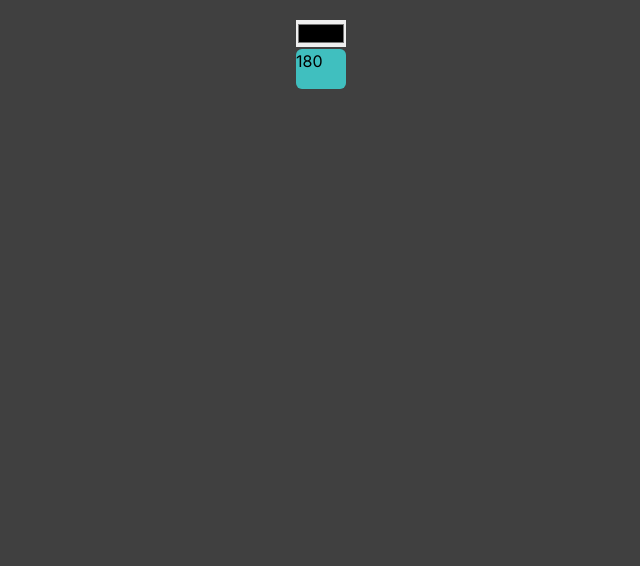
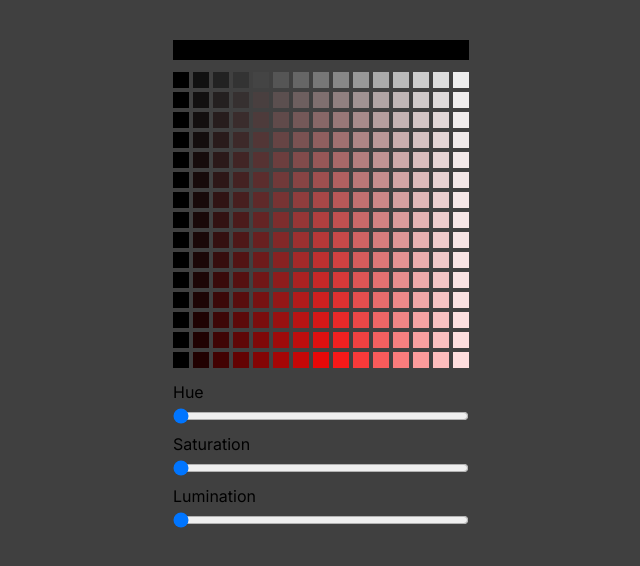
Before and after one commit to HrishikShaji/hrishixui, a Next.js app: page / in a window 1280 px wide. Shown: the top 566 px of the page, without its empty margins (319-959 px from the left). Built offline with nearby package versions, Linux system fonts and the light colour scheme.

Commit message:
added color palette

```diff
--- a/app/components/ColorPicker.tsx
+++ b/app/components/ColorPicker.tsx
@@ -1,186 +1,144 @@
 "use client";
 
-import { Dispatch, SetStateAction, useEffect, useState } from "react";
-import { useGridsLogic } from "./hooks/form";
-import { Counter } from "./Counter";
+import { Dispatch, SetStateAction, useState } from "react";
 
 export type Color = {
 	hue: number;
-  saturation: number;
-  light: number;
-};
-
-const initialColor: Color = {
-  hue: 180,
-  saturation: 50,
-  light: 50,
+	sat: number;
+	lum: number;
 };
 
 export const ColorPicker = () => {
-  const [currentColor, setCurrentColor] = useState<Color>(initialColor);
-  const [isOpen, setIsOpen] = useState(false);
+	const [hue, setHue] = useState(0);
+	const [sat, setSat] = useState(0);
+	const [lum, setLum] = useState(0);
+	const [selectedColor, setSelectedColor] = useState("hsl(0,0%,0%)");
 
 	return (
-    <div className="relative">
-      <input type="color" />
-      <div
-        onClick={() => setIsOpen(!isOpen)}
-        className="h-10 flex rounded-md"
-        style={{
-          backgroundColor: `hsl(${currentColor.hue},${currentColor.saturation}%,${currentColor.light}%) `,
-        }}
-      >
-        {currentColor.hue}
-      </div>
-      {isOpen ? (
-        <div className="flex absolute mt-2 flex-col p-1 bg-white rounded-md">
+		<div className="p-5 bg-neutral-700 flex flex-col gap-3 rounded-md">
+			<div className="w-full h-5" style={{ backgroundColor: selectedColor }} />
 			<GenerateGrids
-            cols={5}
-            currentColor={currentColor}
-            onClick={(color: Color) => setCurrentColor(color)}
+				selectedColor={selectedColor}
+				cols={15}
+				setSelectedColor={setSelectedColor}
+				hue={hue}
+				sat={sat}
+				lum={lum}
 			/>
-          <div className="">
-            <SliderInput
-              title="hue"
-              name="hue"
-              min="0"
-              max="360"
-              value={currentColor}
-              setterFunction={setCurrentColor}
+			<Slider
+				hue={hue}
+				sat={sat}
+				lum={lum}
+				setHue={setHue}
+				setLum={setLum}
+				setSat={setSat}
 			/>
-          </div>
-          <div className="">
-            <SliderInput
-              title="saturation"
-              name="saturation"
-              min="0"
-              max="100"
-              value={currentColor}
-              setterFunction={setCurrentColor}
-            />
-          </div>
-          <div className="">
-            <SliderInput
-              title="light"
-              name="light"
-              min="0"
-              max="100"
-              value={currentColor}
-              setterFunction={setCurrentColor}
-            />
-          </div>
-        </div>
-      ) : null}
 		</div>
 	);
 };
-const GenerateGrids = (props: {
+
+interface GenerateGridsProps {
+	hue: number;
+	sat: number;
+	lum: number;
+	setSelectedColor: Dispatch<SetStateAction<string>>;
 	cols: number;
-  currentColor: Color;
-  onClick: (color: Color) => void;
+	selectedColor: string;
+}
+
+const GenerateGrids: React.FC<GenerateGridsProps> = ({
+	hue,
+	sat,
+	lum,
+	cols,
+	selectedColor,
+	setSelectedColor,
 }) => {
-  const grids = useGridsLogic({
-    cols: props.cols,
-    saturation: props.currentColor.saturation,
-    light: props.currentColor.light,
-  });
-
+	let grids: Color[][] = [];
+	for (let i = 0; i < cols; i++) {
+		grids[i] = [];
+		for (let j = 0; j < cols; j++) {
+			grids[i][j] = {
+				hue: hue,
+				sat: sat + j * ((100 - sat) / cols),
+				lum: lum + i * ((100 - lum) / cols),
+			};
+		}
+	}
 	return (
-    <div className="flex ">
+		<div className="flex gap-1">
 			{grids.map((grid, i) => (
-        <div key={i} className="flex flex-col">
-          {grid.map((item, k) => (
-            <Grid
-              currentColor={props.currentColor}
-              key={k}
-              item={item}
-              onClick={props.onClick}
-            />
-          ))}
+				<div key={i} className="flex flex-col gap-1">
+					{grid.map((item, j) => {
+						const currentColor = `hsl(${item.hue},${item.sat}%,${item.lum}%)`;
+						const isSelected = selectedColor === currentColor ? true : false;
+						return (
+							<div
+								onClick={() => setSelectedColor(currentColor)}
+								className="w-4 h-4 border-2"
+								key={j}
+								style={{
+									borderColor: isSelected ? "black" : currentColor,
+									backgroundColor: currentColor,
+								}}
+							></div>
+						);
+					})}
 				</div>
 			))}
 		</div>
 	);
 };
 
-interface SliderInputProps {
-  title: string;
-  setterFunction: Dispatch<SetStateAction<Color>>;
-  min: string;
-  max: string;
-  value: Record<string, any>;
-  name: string;
+interface SliderProps {
+	setHue: Dispatch<SetStateAction<number>>;
+	setSat: Dispatch<SetStateAction<number>>;
+	setLum: Dispatch<SetStateAction<number>>;
+	hue: number;
+	sat: number;
+	lum: number;
 }
 
-const SliderInput: React.FC<SliderInputProps> = (props) => {
+const Slider: React.FC<SliderProps> = ({
+	setHue,
+	setSat,
+	setLum,
+	hue,
+	sat,
+	lum,
+}) => {
 	return (
-    <div className="flex flex-col  ">
-      <h1>{props.title}</h1>
-      <div className="flex gap-2">
+		<div className="flex flex-col gap-2 text-black">
+			<div className="flex flex-col gap-1">
+				<h1>Hue</h1>
 				<input
-          className="w-full"
+					value={hue}
 					type="range"
-          min={props.min}
-          max={props.max}
-          onChange={(e) =>
-            props.setterFunction((prev) => ({
-              ...prev,
-              [props.name]: parseInt(e.target.value),
-            }))
-          }
-          value={props.value[props.name]}
+					min="0"
+					max="360"
+					onChange={(e) => setHue(parseInt(e.target.value))}
 				/>
+			</div>
+			<div className="flex flex-col gap-1">
+				<h1>Saturation</h1>
 				<input
-          min={props.min}
-          max={props.max}
-          type="number"
-          value={props.value[props.name]}
-          onChange={(e) =>
-            props.setterFunction((prev) => ({
-              ...prev,
-              [props.name]: parseInt(e.target.value),
-            }))
-          }
-          className="w-16 focus:outline-none bg-gray-500 p-1 rounded-md"
+					value={sat}
+					type="range"
+					min="0"
+					max="100"
+					onChange={(e) => setSat(parseInt(e.target.value))}
 				/>
-        <Counter
-          min={parseInt(props.min)}
-          max={parseInt(props.max)}
-          value={props.value[props.name]}
-          onChange={(value) =>
-            props.setterFunction((prev) => ({
-              ...prev,
-              [props.name]: value,
-            }))
-          }
+			</div>
+			<div className="flex flex-col gap-1">
+				<h1>Lumination</h1>
+				<input
+					value={lum}
+					type="range"
+					min="0"
+					max="100"
+					onChange={(e) => setLum(parseInt(e.target.value))}
 				/>
 			</div>
 		</div>
 	);
 };
-
-interface GridProps {
-  item: Color;
-  onClick: (color: Color) => void;
-  currentColor: Color;
-}
-
-const Grid: React.FC<GridProps> = (props) => {
-  console.log("each grid", props.item, props.currentColor);
-  const isCurrentColor =
-    props.item.light === props.currentColor.light &&
-    props.item.saturation === props.currentColor.saturation;
-
-  return (
-    <div
-      onClick={() => {
-        console.log(props.item, props.currentColor);
-      }}
-      style={{
-        borderColor: isCurrentColor ? "black" : "",
-        backgroundColor: `hsl(${props.currentColor.hue},${props.item.saturation}%,${props.item.light}%) `,
-      }}
-      className="w-5 h-5 cursor-pointer border-2"
-    />
-  );
-};
```
Lines whose indentation alone changed are shown as unchanged.
